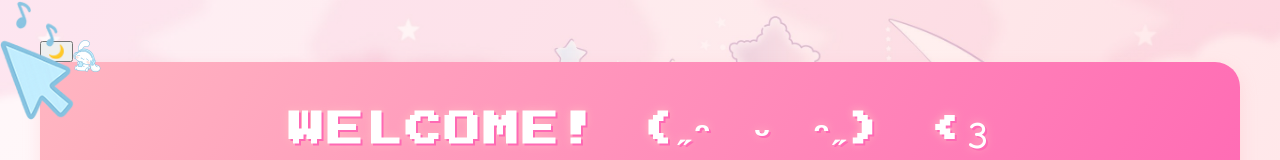
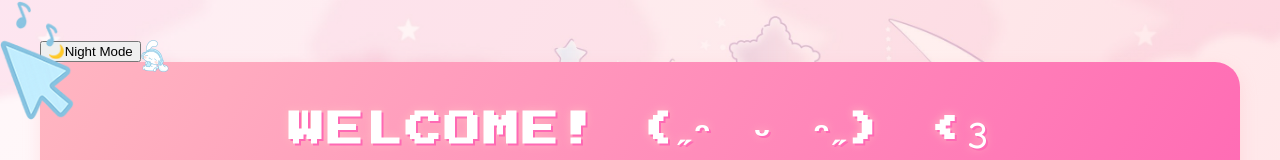
Before and after one commit to NyxLuci/Meet-Nyx-Lucianis, a plain HTML site: page index.html in a window 1280 px wide. Shown: the top 160 px of the page. Drawn offline with Linux system fonts and the light colour scheme.

Commit message:
index.html

```diff
--- a/index.html
+++ b/index.html
@@ -9,7 +9,7 @@
   <link href="https://fonts.googleapis.com/css2?family=Press+Start+2P&display=swap" rel="stylesheet">
 </head>
 <body>
-  <button id="themeToggle">🌙</button>
+  <button id="themeToggle">🌙Night Mode</button>
 
   <!-- Custom cursor images -->
   <img id="cuteCursor" src="cur.png" alt="cursor">
```
